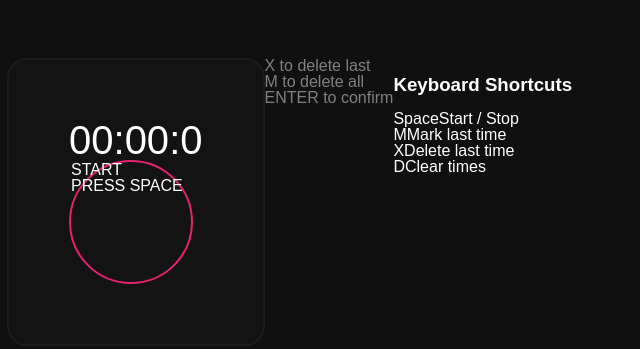
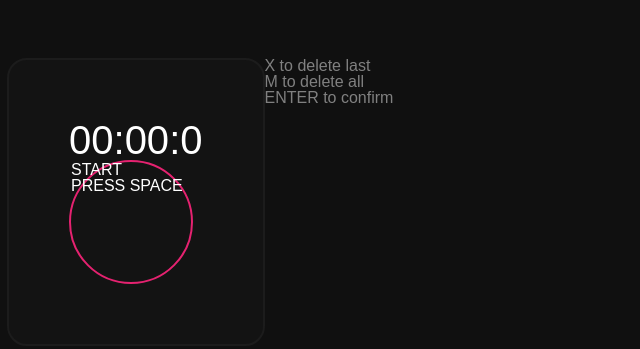
Before and after one commit to kevinloeffler/Rubik-Stopwatch, a website with bundled scripts: page index.html in a window 1280 px wide. Shown: the whole page, without its empty margins (51-691 px from the left). Built offline with nearby package versions, Linux system fonts and the light colour scheme.

Commit message:
Removed keyboard block

```diff
--- a/index.html
+++ b/index.html
@@ -37,15 +37,5 @@
     </div>
 </div>
 
-<div class="keyboard-block">
-    <h3>Keyboard Shortcuts</h3>
-    <ul>
-        <li><span>Space</span>Start / Stop</li>
-        <li><span>M</span>Mark last time</li>
-        <li><span>X</span>Delete last time</li>
-        <li><span>D</span>Clear times</li>
-    </ul>
-</div>
-
 </body>
 </html>
```
